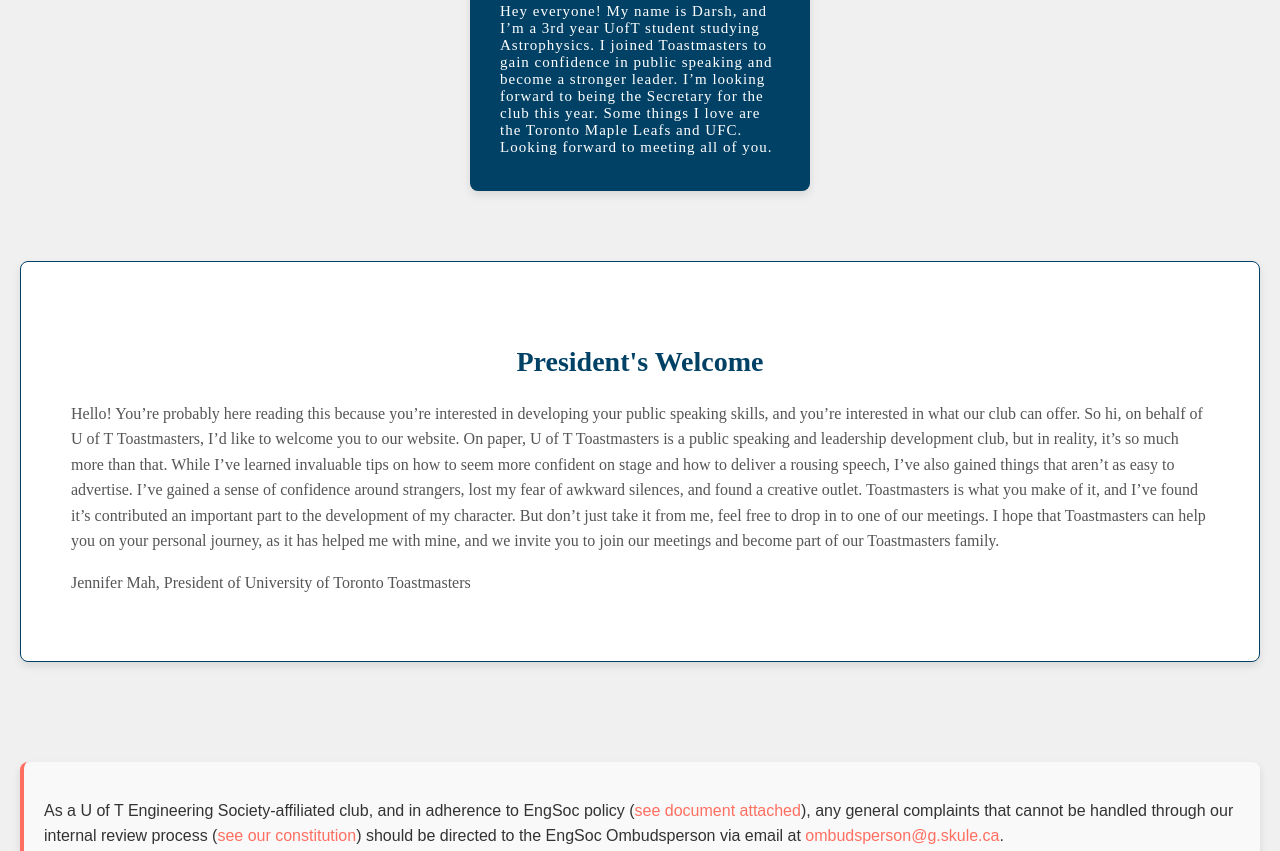
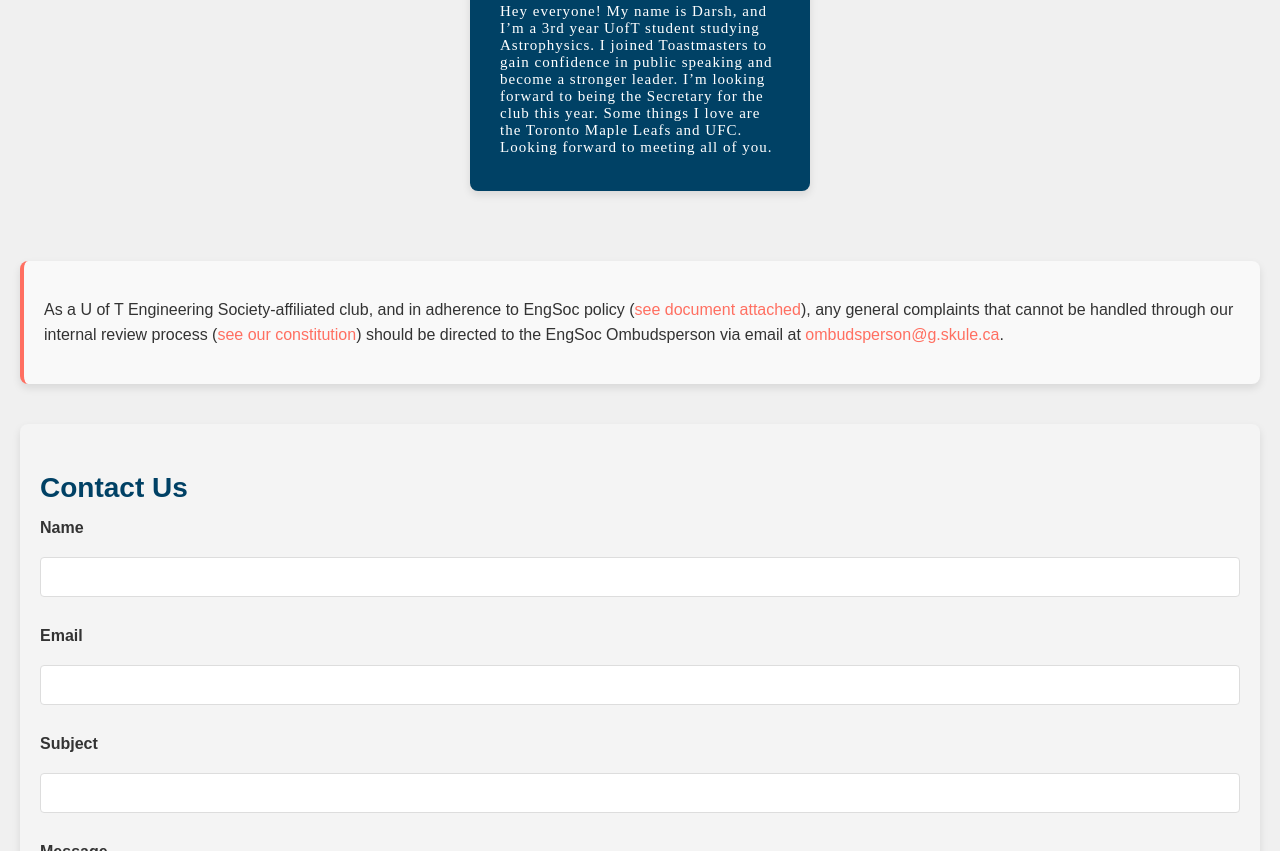
Before and after one commit to uoft-toastmasters/website, a plain HTML site: page index.html in a window 1280 px wide. Shown: the part 1949-2800 px from the top of the page. Drawn offline with Linux system fonts and the light colour scheme; a web font is replaced by a local one.

Commit message:
fixed google calendar button, removed president's welcome, bug fixes for the calendar page

```diff
--- a/home/styles.css
+++ b/home/styles.css
@@ -72,6 +72,7 @@ header h2 {
     text-align: inherit;
 
 }
+
 
 
 .exec-team {
--- a/index.html
+++ b/index.html
@@ -15,7 +15,7 @@
             <ul>
                 <li><a href="index.html">Home</a></li>
                 <li><a href="membership/membership.html">Membership</a></li>
-                <li><a href="events/events.html">Events</a></li>
+                <li><a href="calendar/calendar.html">Calendar</a></li>
             </ul>
         </nav>
     </header>
@@ -121,24 +121,6 @@
             </div>
         </section>
 
-        <section id="welcome" class="welcome">
-            <h3>President's Welcome</h3>
-            <p>
-                Hello! You’re probably here reading this because you’re interested in developing your public speaking skills, and you’re interested in what our club can offer.
-                So hi, on behalf of U of T Toastmasters, I’d like to welcome you to our website.
-                On paper, U of T Toastmasters is a public speaking and leadership development club, but in reality, it’s so much more than that.
-                While I’ve learned invaluable tips on how to seem more confident on stage and how to deliver a rousing speech, I’ve also gained things that aren’t as easy to advertise.
-                I’ve gained a sense of confidence around strangers, lost my fear of awkward silences, and found a creative outlet.
-                Toastmasters is what you make of it, and I’ve found it’s contributed an important part to the development of my character.
-                But don’t just take it from me, feel free to drop in to one of our meetings.
-                I hope that Toastmasters can help you on your personal journey, as it has helped me with mine,
-                and we invite you to join our meetings and become part of our Toastmasters family.
-            </p>
-            <p>
-                Jennifer Mah, President of University of Toronto Toastmasters
-            </p>
-        </section>
-
         <section class="complaints">
             <p>
                 As a U of T Engineering Society-affiliated club, and in adherence to EngSoc policy (<a href="home/policy-on-complaints.pdf">see document attached</a>),
```
Also changed, not shown: calendar/calendar.html (renamed from events/events.html, +4 -4 lines), membership/membership.html (+1 -1 lines), calendar/calendar.css (renamed from events/events.css), calendar/calendar.js (renamed from events/events.js).
